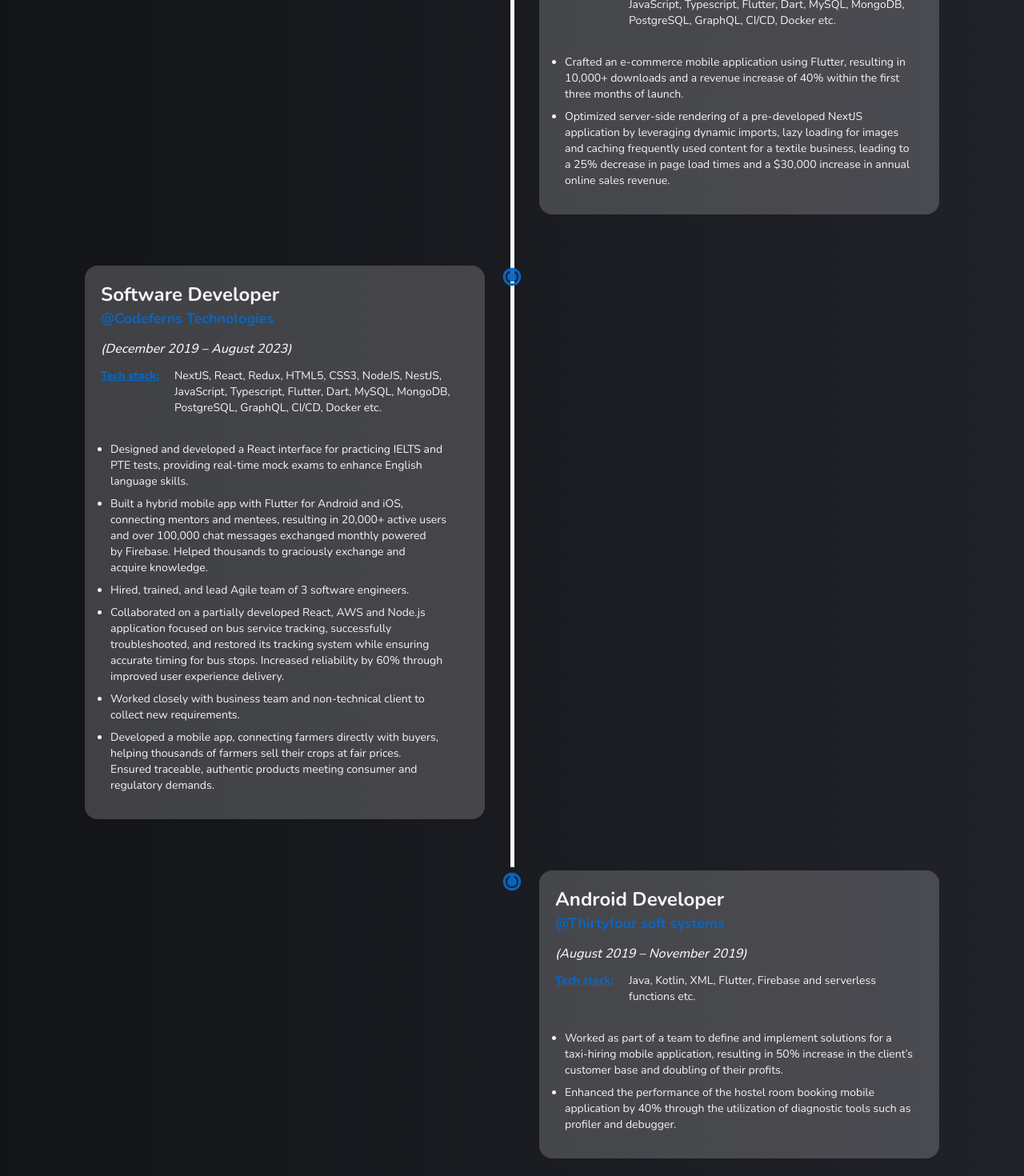
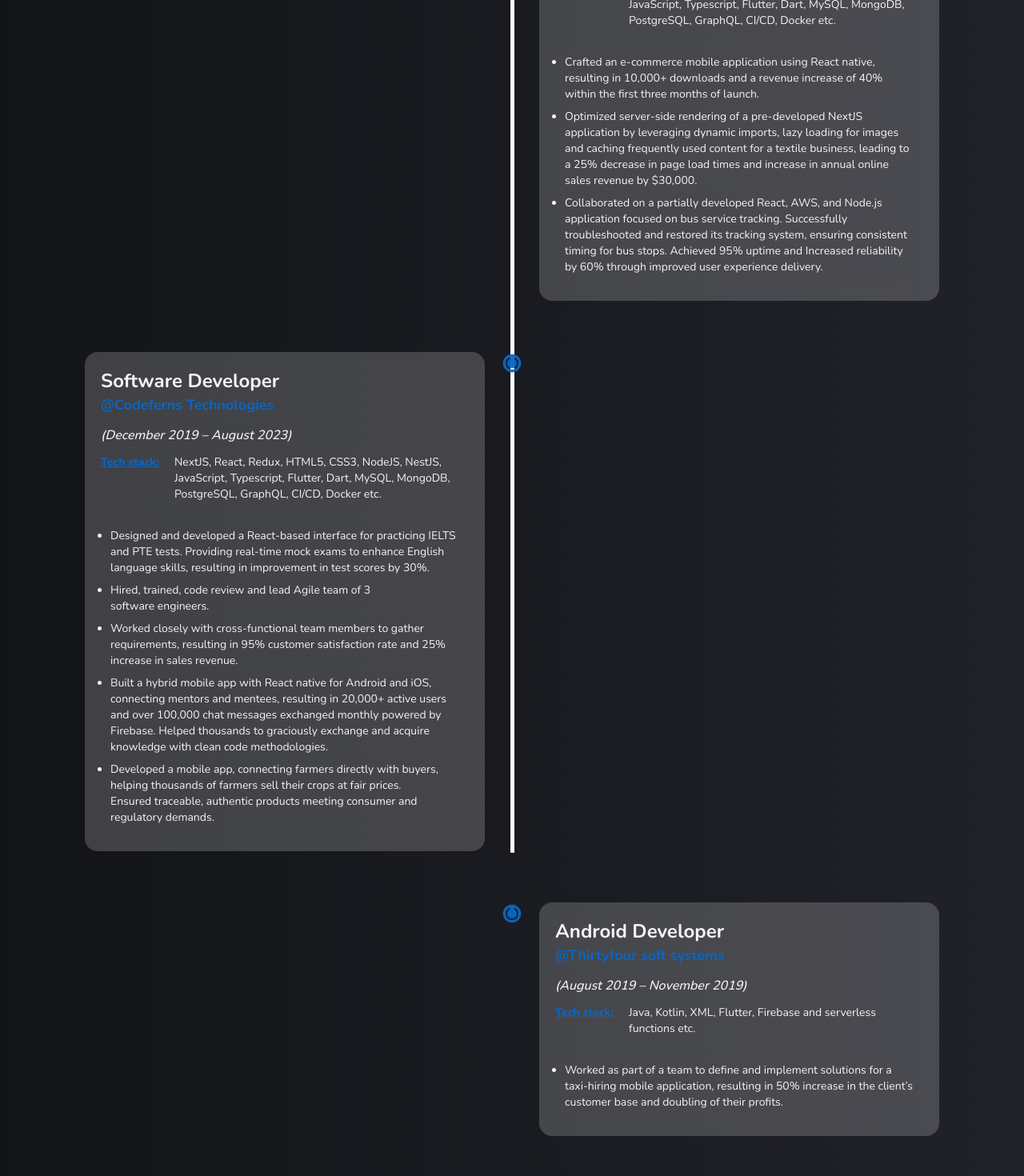
Before and after one commit to amandewett/dewett-tech-nextjs, a Next.js app: page /about in a window 1280 px wide. Shown: the part 1220-2690 px from the top of the page at 80% size. Built offline with nearby package versions, Linux system fonts and the light colour scheme.

Commit message:
updates
- updated resume file
- updated work experience page

```diff
--- a/components/about/Bio.tsx
+++ b/components/about/Bio.tsx
@@ -11,7 +11,7 @@ const Bio = () => {
           <p className="font-semibold text-lg phone:text-xs tablet:text-lg lgMonitor:text-base laptop:text-sm inline-block text-pretty">
             <span className="text-appPrimaryColor font-bold text-4xl lgMonitor:text-3xl laptop:text-2xl phone:text-xl inline-block">Bonjour</span>, Driven by a curiosity for technology and a passion
             for building software that makes a difference, I am eager to bring my talents as a Full Stack Developer to your team and collaborate with creative thinker professionals on exciting
-            projects. Myself Aman Dewett, an experienced Full Stack Developer with over 5 years of expertise in{" "}
+            projects. Myself <b>Aman Dewett</b>, an experienced Full Stack Developer with over 5 years of expertise in{" "}
             <span className="text-appPrimaryColor font-bold">NextJS, React, React Native, NodeJS, NestJS and Flutter</span> development.
             <br />
             <br />
--- a/components/about/Experience.tsx
+++ b/components/about/Experience.tsx
@@ -36,8 +36,9 @@ const Experience = () => {
             <ExperienceCard
               company="Freelance"
               description={[
-                "Crafted an e-commerce mobile application using Flutter, resulting in 10,000+ downloads and a revenue increase of 40% within the first three months of launch.",
-                "Optimized server-side rendering of a pre-developed NextJS application by leveraging dynamic imports, lazy loading for images and caching frequently used content for a textile business, leading to a 25% decrease in page load times and a $30,000 increase in annual online sales revenue.",
+                "Crafted an e-commerce mobile application using React native, resulting in 10,000+ downloads and a revenue increase of 40% within the first three months of launch.",
+                "Optimized server-side rendering of a pre-developed NextJS application by leveraging dynamic imports, lazy loading for images and caching frequently used content for a textile business, leading to a 25% decrease in page load times and increase in annual online sales revenue by $30,000.",
+                "Collaborated on a partially developed React, AWS, and Node.js application focused on bus service tracking. Successfully troubleshooted and restored its tracking system, ensuring consistent timing for bus stops. Achieved 95% uptime and Increased reliability by 60% through improved user experience delivery.",
               ]}
               duration="September 2023 – Present"
               location=""
@@ -47,11 +48,10 @@ const Experience = () => {
             <ExperienceCard
               company="Codeferns Technologies"
               description={[
-                "Designed and developed a React interface for practicing IELTS and PTE tests, providing real-time mock exams to enhance English language skills.",
-                "Built a hybrid mobile app with Flutter for Android and iOS, connecting mentors and mentees, resulting in 20,000+ active users and over 100,000 chat messages exchanged monthly powered by Firebase. Helped thousands to graciously exchange and acquire knowledge.",
-                "Hired, trained, and lead Agile team of 3 software engineers.",
-                "Collaborated on a partially developed React, AWS and Node.js application focused on bus service tracking, successfully troubleshooted, and restored its tracking system while ensuring accurate timing for bus stops. Increased reliability by 60% through improved user experience delivery.",
-                "Worked closely with business team and non-technical client to collect new requirements.",
+                "Designed and developed a React-based interface for practicing IELTS and PTE tests. Providing real-time mock exams to enhance English language skills, resulting in improvement in test scores by 30%.",
+                "Hired, trained, code review and lead Agile team of 3 software engineers.",
+                "Worked closely with cross-functional team members to gather requirements, resulting in 95% customer satisfaction rate and 25% increase in sales revenue.",
+                "Built a hybrid mobile app with React native for Android and iOS, connecting mentors and mentees, resulting in 20,000+ active users and over 100,000 chat messages exchanged monthly powered by Firebase. Helped thousands to graciously exchange and acquire knowledge with clean code methodologies.",
                 "Developed a mobile app, connecting farmers directly with buyers, helping thousands of farmers sell their crops at fair prices. Ensured traceable, authentic products meeting consumer and regulatory demands.",
               ]}
               duration="December 2019 – August 2023"
@@ -64,7 +64,6 @@ const Experience = () => {
               company="Thirtyfour soft systems"
               description={[
                 "Worked as part of a team to define and implement solutions for a taxi-hiring mobile application, resulting in 50% increase in the client’s customer base and doubling of their profits.",
-                "Enhanced the performance of the hostel room booking mobile application by 40% through the utilization of diagnostic tools such as profiler and debugger.",
               ]}
               duration="August 2019 – November 2019"
               location=""
```
Also changed, not shown: 1 other file (tests, documents, lock files or other folders).
